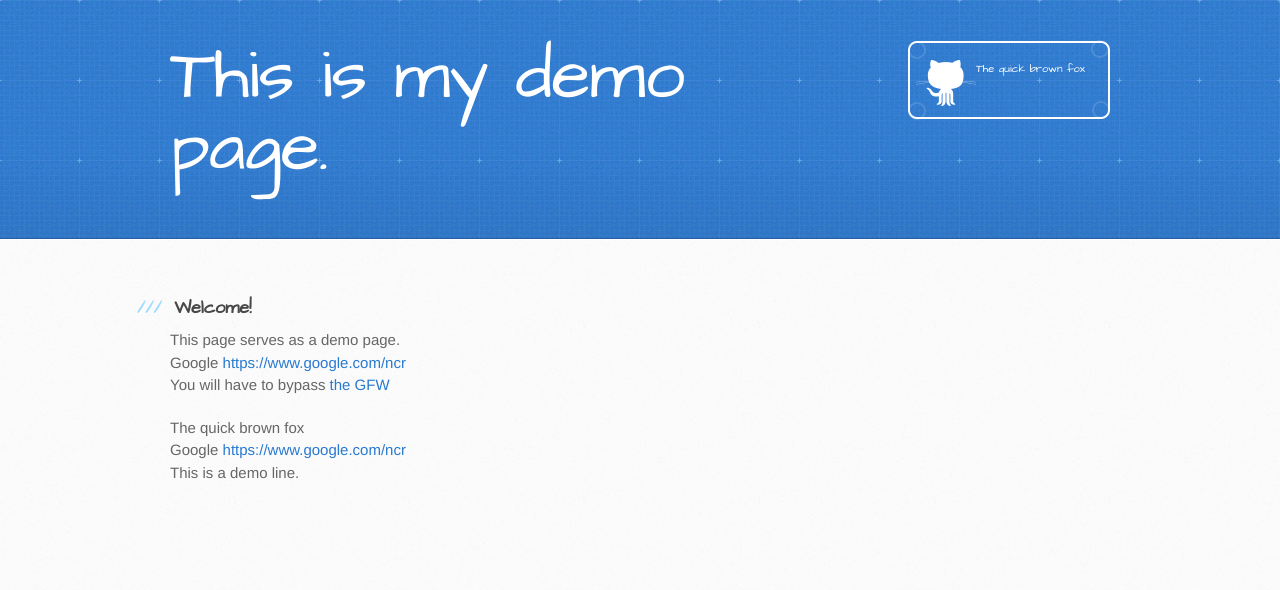
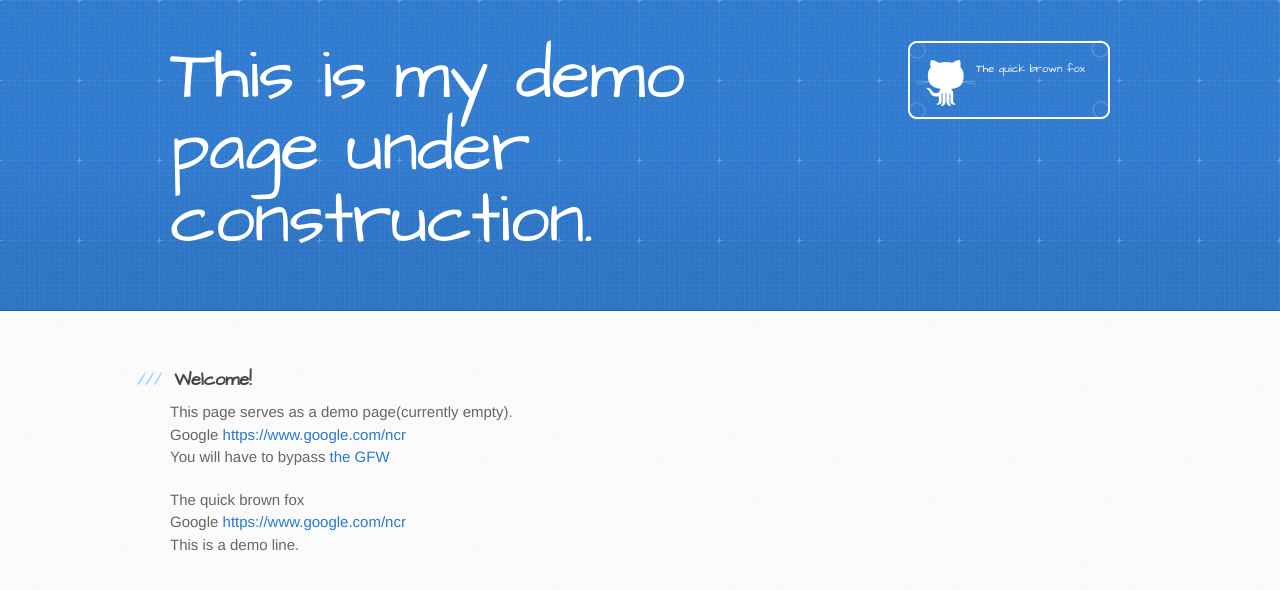
Before and after one commit to univlife/main, a plain HTML site: page index.html in a window 1280 px wide. Drawn offline with Linux system fonts and the light colour scheme.

Commit message:
Update index.html

```diff
--- a/index.html
+++ b/index.html
@@ -13,13 +13,13 @@
     <script src="//html5shiv.googlecode.com/svn/trunk/html5.js"></script>
     <![endif]-->
 
-    <title>Demo page</title>
+    <title>Demo page under construction</title>
   </head>
 
   <body>
     <header>
       <div class="inner">
-        <h1>This is my demo page.</h1>
+        <h1>This is my demo page under construction.</h1>
         <h2></h2>
         <a href="https://www.google.com/ncr" class="button"><small>The quick brown fox</small></a>
       </div>
@@ -31,7 +31,7 @@
           <h3>
 <a id="welcome-to-github-pages" class="anchor" href="#welcome-to-github-pages" aria-hidden="true"><span aria-hidden="true" class="octicon octicon-link"></span></a>Welcome!</h3>
 
-<p>This page serves as a demo page. <br>
+<p>This page serves as a demo page(currently empty). <br>
   Google <a href="https://www.google.com/ncr">https://www.google.com/ncr</a>
   <br>
   You will have to bypass  <a href="https://en.wikipedia.org/wiki/Great_Firewall">the GFW</a>
```
